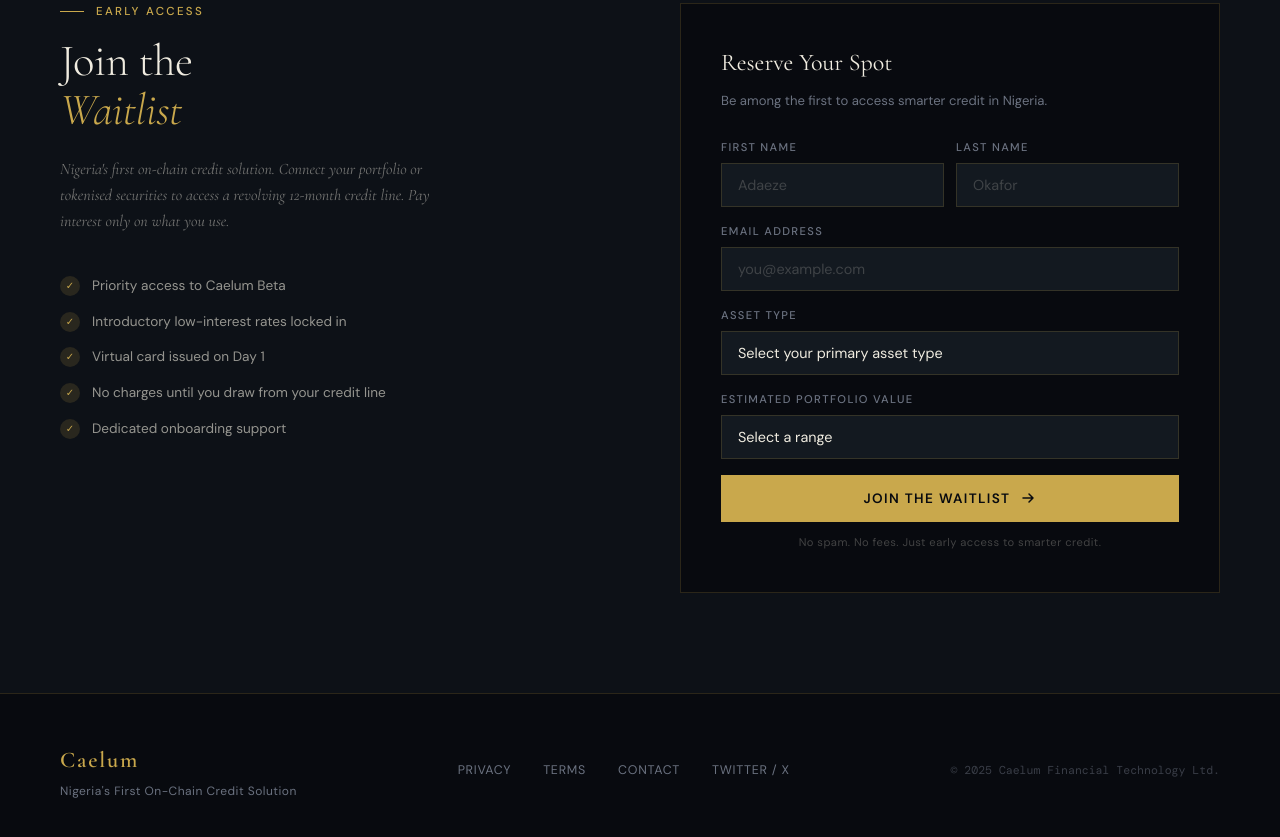
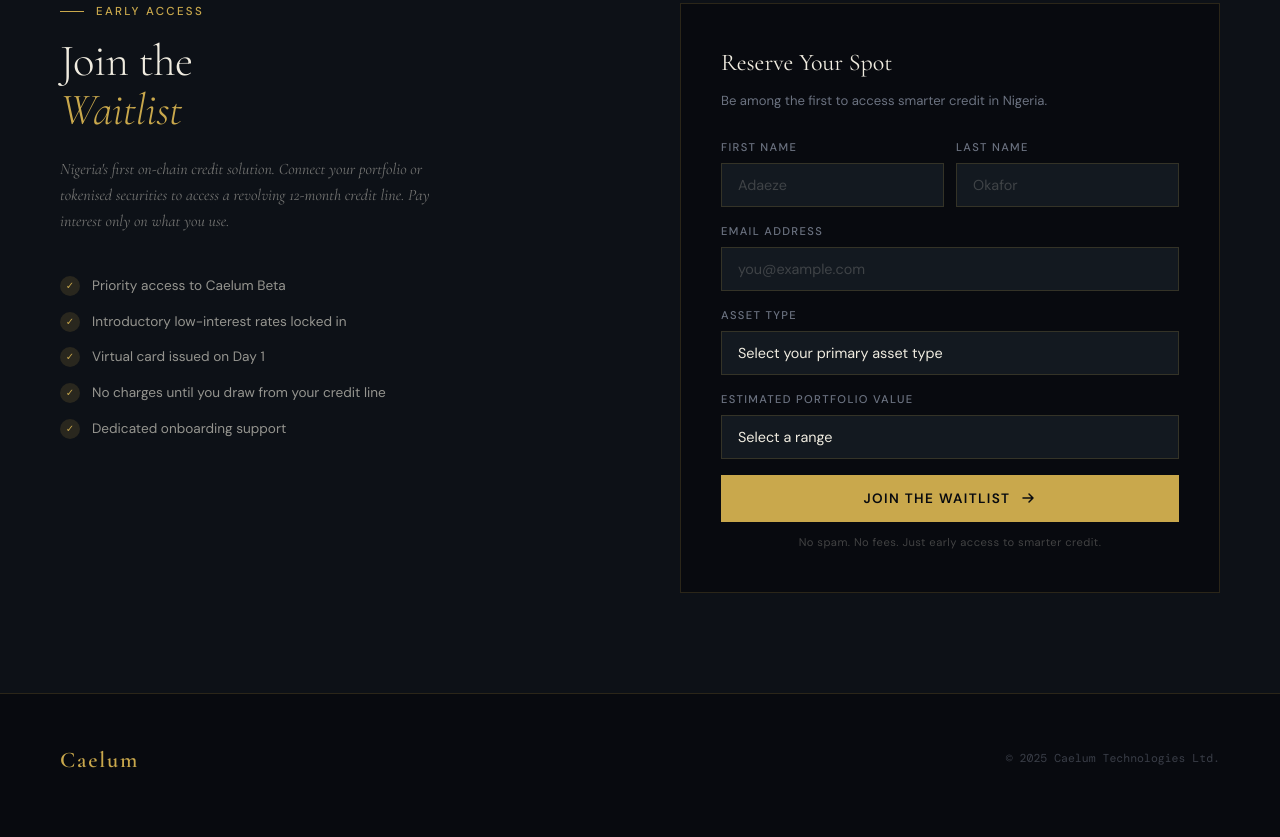
Before and after one commit to fabams012/credit-first, a plain HTML site: page index.html in a window 1280 px wide. Shown: the part 4123-4960 px from the top of the page. Drawn offline with nearby package versions, Linux system fonts and the light colour scheme; a web font is replaced by a local one.

Commit message:
Update index.html

```diff
--- a/index.html
+++ b/index.html
@@ -2026,15 +2026,9 @@
 <footer>
   <div>
     <div class="footer-logo">Caelum</div>
-    <div class="footer-tagline">Nigeria's First On-Chain Credit Solution</div>
+
   </div>
-  <div class="footer-links">
-    <a href="#">Privacy</a>
-    <a href="#">Terms</a>
-    <a href="#">Contact</a>
-    <a href="#">Twitter / X</a>
-  </div>
-  <div class="footer-copy">© 2025 Caelum Financial Technology Ltd.</div>
+  <div class="footer-copy">© 2025 Caelum Technologies Ltd.</div>
 </footer>
 
 <script>
```
